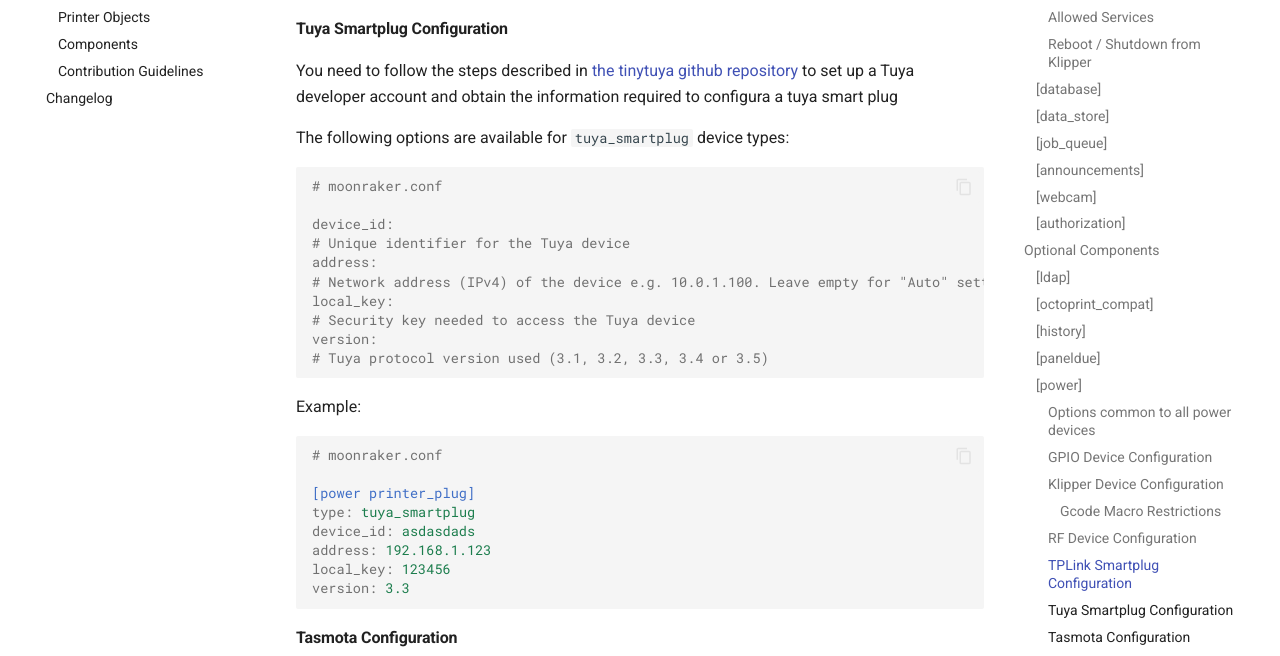
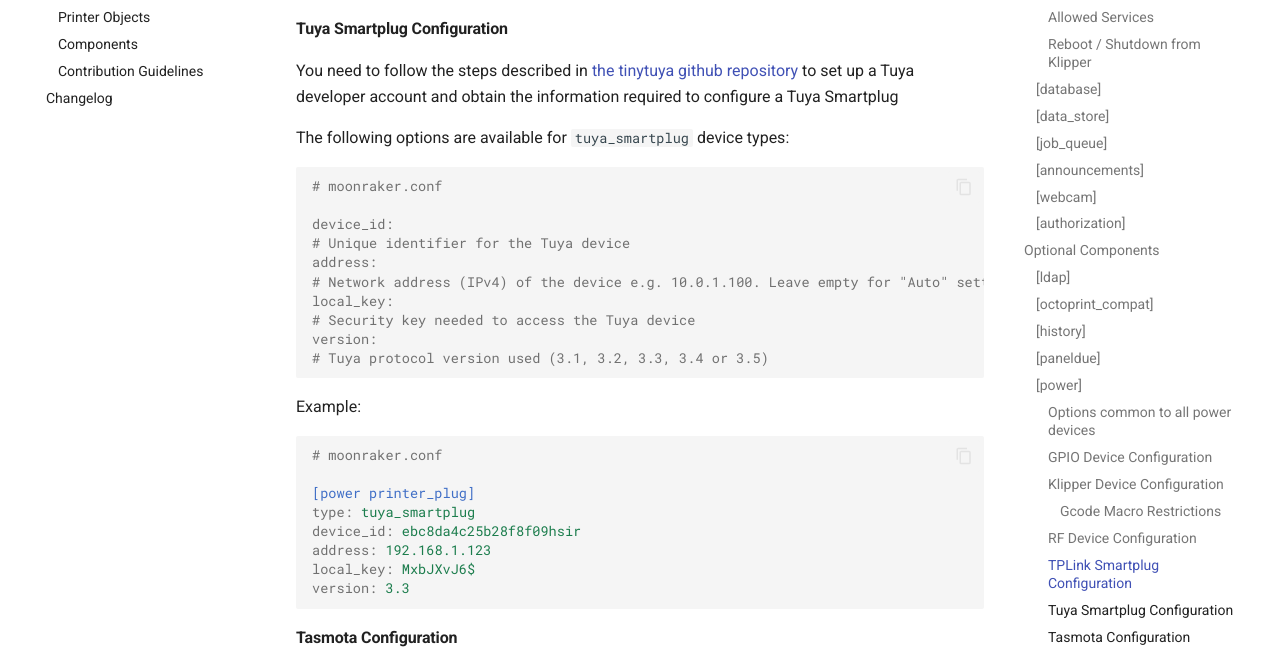
Before and after one commit to Arksine/moonraker, an MkDocs documentation site: the page built from docs/configuration.md, in a window 1280 px wide and 900 px high, scrolled down 19190 px. Shown: the part 199-855 px from the top of the window. Built offline with MkDocs 1.6.1 and Material for MkDocs 9.7.7, drawn with Linux system fonts in a browser that asks for light colours; comment, search, counter and statistics services are not loaded.

Commit message:
Improved example

````diff
--- a/docs/configuration.md
+++ b/docs/configuration.md
@@ -952,7 +952,7 @@
 #### Tuya Smartplug Configuration
 
 You need to follow the steps described in [the tinytuya github repository](https://github.com/jasonacox/tinytuya)
-to set up a Tuya developer account and obtain the information required to configura a tuya smart plug
+to set up a Tuya developer account and obtain the information required to configure a Tuya Smartplug
 
 The following options are available for `tuya_smartplug` device types:
 
@@ -976,9 +976,9 @@
 
 [power printer_plug]
 type: tuya_smartplug
-device_id: asdasdads
+device_id: ebc8da4c25b28f8f09hsir
 address: 192.168.1.123
-local_key: 123456
+local_key: MxbJXvJ6$
 version: 3.3
 ```
 
````
